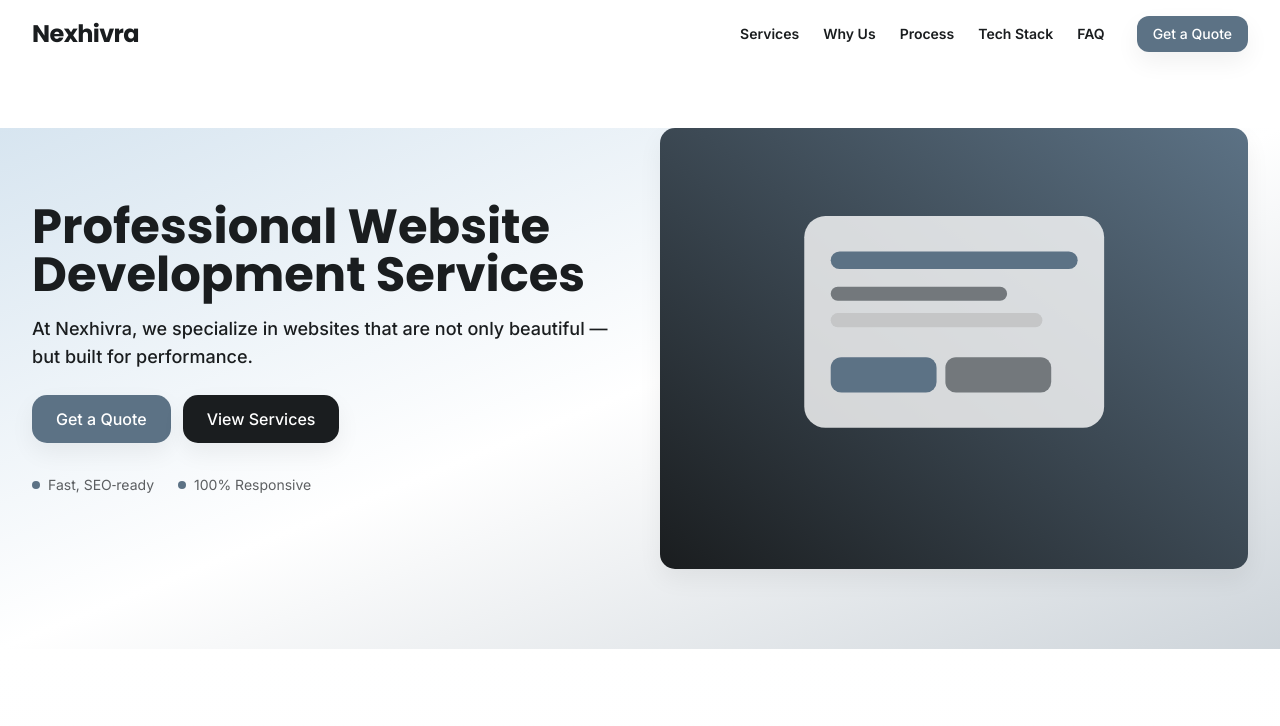
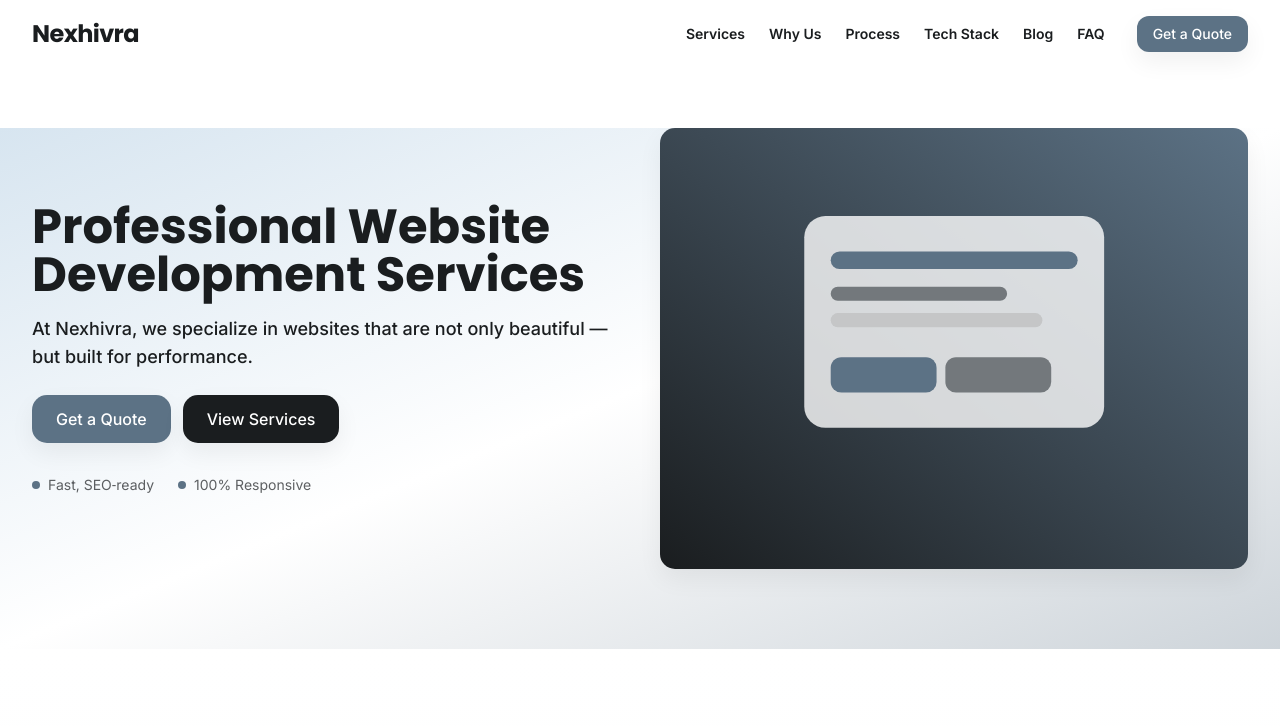
Before and after one commit to Ali-khan-3/Nexhivra-Webpage, a plain HTML site: page index.html in a window 1280 px wide. Shown: the top 726 px of the page. Drawn offline with nearby package versions, Linux system fonts and the light colour scheme.

Commit message:
Add files via upload

```diff
--- a/index.html
+++ b/index.html
@@ -86,6 +86,7 @@
           <a href="#why" class="hover:text-beige font-semibold transition-colors">Why Us</a>
           <a href="#process" class="hover:text-beige font-semibold transition-colors">Process</a>
           <a href="#tech" class="hover:text-beige font-semibold transition-colors">Tech Stack</a>
+          <a href="blog/index.html" class="hover:text-beige font-semibold transition-colors">Blog</a>
           <a href="#faq" class="hover:text-beige font-semibold transition-colors">FAQ</a>
           <a href="#contact" class="ml-2 inline-flex items-center rounded-xl2 bg-beige px-4 py-2 font-medium text-white shadow-soft hover:bg-charcoal transition-colors">Get a Quote</a>
         </nav>
@@ -100,6 +101,7 @@
         <a href="#why" class="py-2">Why Us</a>
         <a href="#process" class="py-2">Process</a>
         <a href="#tech" class="py-2">Tech Stack</a>
+        <a href="blog/index.html" class="py-2">Blog</a>
         <a href="#faq" class="py-2">FAQ</a>
         <a href="#contact" class="py-2">Contact</a>
         <a href="#contact" class="mt-2 inline-flex items-center justify-center rounded-xl2 bg-beige px-4 py-2 font-medium text-white shadow-soft hover:bg-charcoal transition-colors">Get a Quote</a>
```
